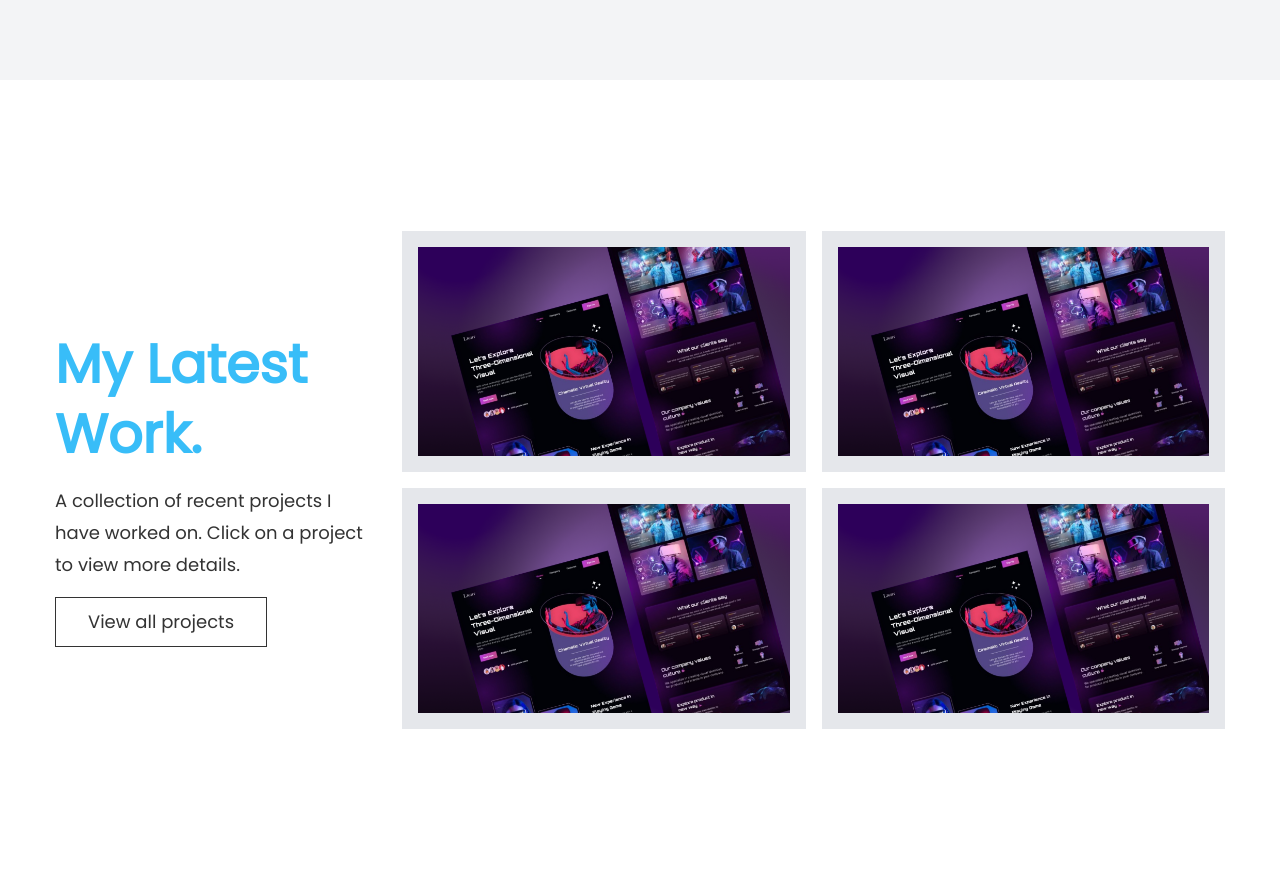
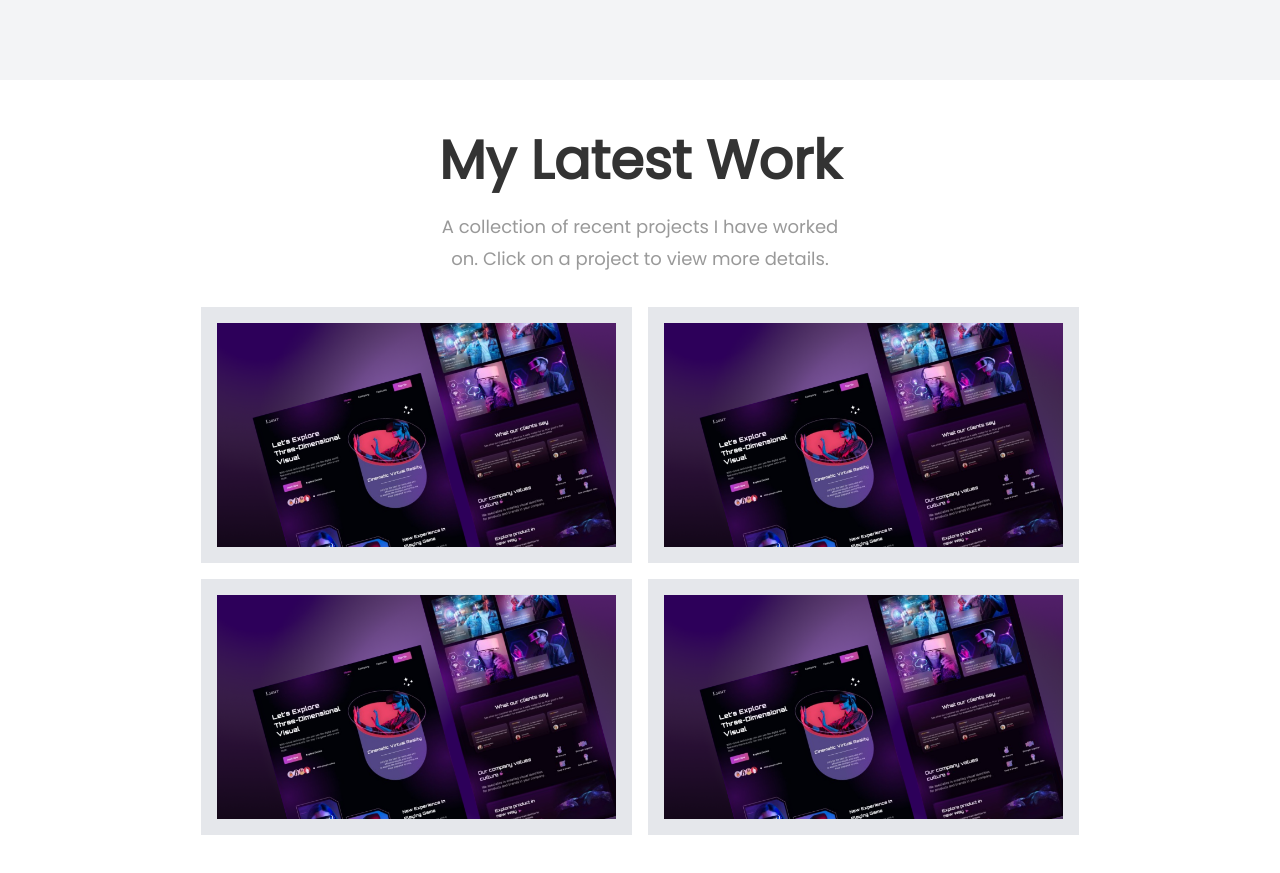
Before and after one commit to PatrickLisiecki/personal-site, a React (Vite) app: page / in a window 1280 px wide. Shown: the part 2320-3193 px from the top of the page. Built offline with nearby package versions, Linux system fonts and the light colour scheme.

Commit message:
Changed from flex-row to flex-col

```diff
--- a/src/components/Projects.jsx
+++ b/src/components/Projects.jsx
@@ -33,34 +33,16 @@ export default function Projects() {
     return (
         <div className="section" id="projects">
             <div className="container mx-auto">
-                <div className="flex flex-col items-center justify-center xl:flex-row gap-x-8">
-                    <div className="flex flex-col items-center xl:items-start text-center mb-4 xl:w-[35vw] xl:mb-0 lg:text-left">
-                        <span className="h2 xl:mt-4 text-accent">My Latest Work.</span>
-                        <p className="max-w-[400px] mx-auto mb-4 lg:mx-0">
+                <div className="flex flex-col justify-center items-center justify-center">
+                    <div className="flex flex-col justify-center items-center text-center mb-4 xl:w-[35vw]">
+                        <span className="h2 capitalize mb-4">My Latest Work</span>
+                        <p className="max-w-[400px] mx-auto mb-4 text-center text-secondary">
                             A collection of recent projects I have worked on. Click on a project to
                             view more details.
                         </p>
-                        <a
-                            href="https://github.com/PatrickLisiecki"
-                            target="_blank"
-                            rel="noreferrer"
-                        >
-                            <button
-                                className="bg-none border border-primary px-8 py-2 transition-all duration-300 flex items-center justify-center overflow-hidden group
-                            hover:border-accent"
-                            >
-                                <span className="text-primary group-hover:-translate-y-[120%] group-hover:opacity-0 transition-all duration-500">
-                                    View all projects
-                                </span>
-                                <FontAwesomeIcon
-                                    icon="fa-solid fa-right-long"
-                                    className="text-primary -translate-y-[120%] opacity-0 group-hover:flex group-hover:-translate-y-0 group-hover:opacity-100 transition-all duration-300 absolute text-[22px]"
-                                />
-                            </button>
-                        </a>
                     </div>
-                    <div className="w-full max-w-[75%]">
-                        <div className="grid grid-cols-2 grid-rows-2 gap-4 cursor-pointer">
+                    <div className="w-[75%]">
+                        <div className="grid grid-cols-1 grid-rows-4 gap-4 cursor-pointer lg:grid-cols-2 lg:grid-rows-2">
                             {projectsData.map((item, index) => {
                                 return (
                                     <a
@@ -77,7 +59,7 @@ export default function Projects() {
                                                     alt="Project Image"
                                                     className="group-hover:scale-125 transition-all duration-500"
                                                 />
-                                                <div className="absolute inset-0 bg-gradient-to-l from-transparent via-sky-400 to-blue-500 opacity-0 group-hover:opacity-80 transition-all duration-300"></div>
+                                                <div className="absolute inset-0 bg-gradient-to-l from-transparent via-gray-400 to-gray-500 opacity-0 group-hover:opacity-80 transition-all duration-300"></div>
                                                 <div className="absolute bottom-0 translate-y-full text-[13px] tracking-[0.2em] group-hover:-translate-y-10 group-hover:xl:-translate-y-20 transition-all duration-300">
                                                     <div className="flex items-center gap-x-2">
                                                         <div className="text-white delay-100">
```
